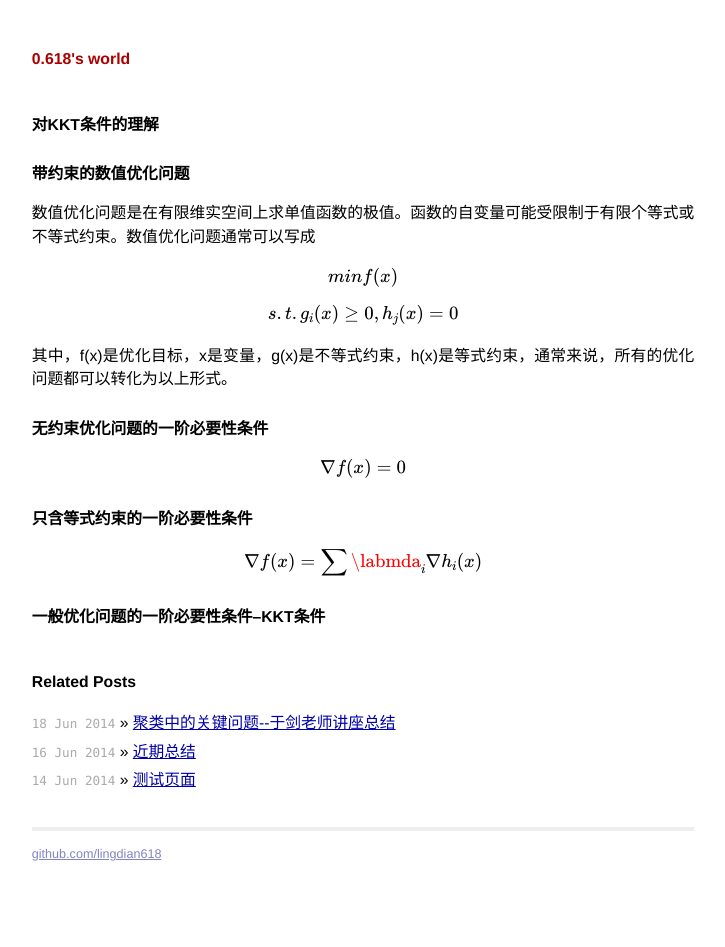
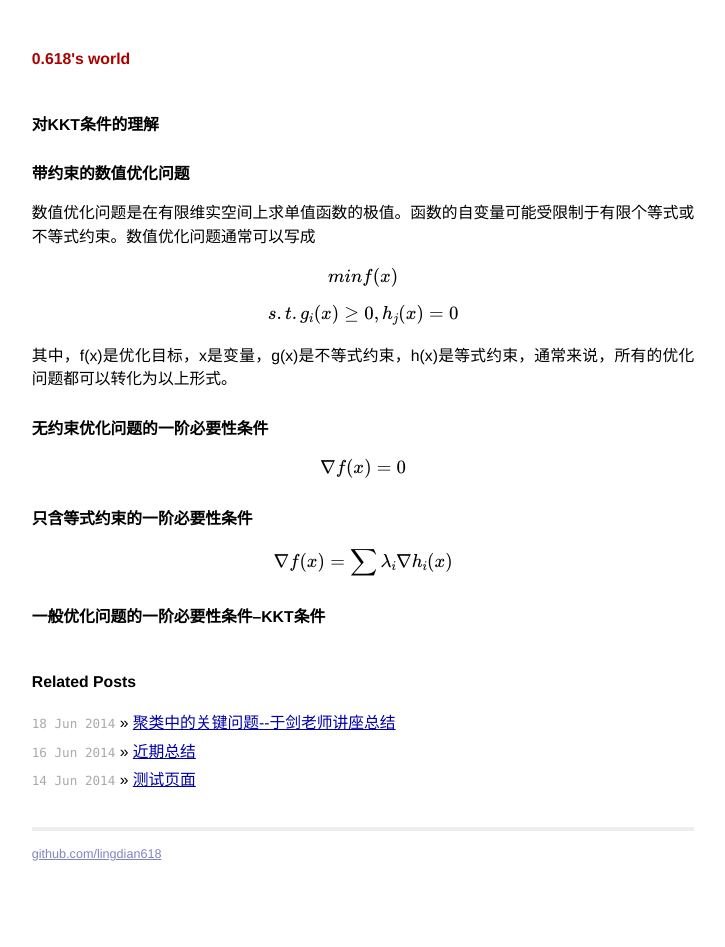
Before and after one commit to SimpleJian/blog, a Jekyll site: the page built from _posts/2014-07-05-kkt.md, in a window 1280 px wide. Shown: the whole page, without its empty margins (277-1002 px from the left). Built offline with Jekyll 4.4.1, drawn with Linux system fonts in a browser that asks for light colours; formulas are drawn with MathJax 3.

Commit message:
another push

```diff
--- a/_posts/2014-07-05-kkt.md
+++ b/_posts/2014-07-05-kkt.md
@@ -24,7 +24,7 @@ $$\nabla f(x)=0$$
 
 ## 只含等式约束的一阶必要性条件
 
-$$\nabla f(x)=\sum{\labmda}_i \nabla h_i(x)$$
+$$\nabla f(x)=\sum\lambda_i\nabla h_i(x)$$
 
 
 ## 一般优化问题的一阶必要性条件--KKT条件
```
Also changed, not shown: 1 other file.
